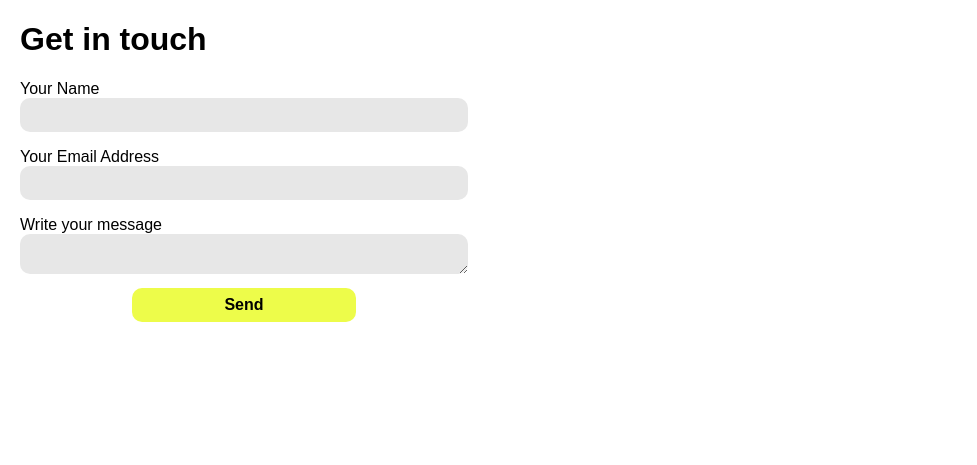
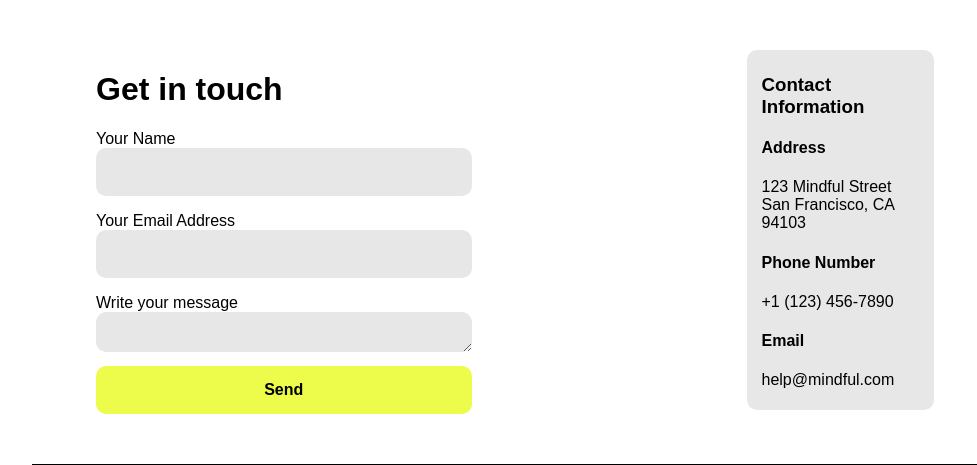
Before and after one commit to DominikSubocz/Mindful, a PHP site: page /Mindful/contact.php in a window 1280 px wide. Shown: the part 83-548 px from the top of the page, without its empty margins (0-977 px from the left). Run offline with PHP 8.4, Linux system fonts and the light colour scheme; grey boxes are pictures that could not be loaded.

Commit message:
Contact Us Page Changes
I am adding more bits to the contact us page as well as editing some bits to match them as closely to the design as I can

```diff
--- a/contact.php
+++ b/contact.php
@@ -10,6 +10,7 @@ $output = "";
 ?>
 
 <div class="contact-form-container">
+    <div>
         <h1>Get in touch</h1>
 
         <form
@@ -61,6 +62,21 @@ $output = "";
         </form>
     </div>
 
+    <div class="contact-info-card">
+        <h3>Contact Information</h3>
+        <h4>Address</h4>
+        <p>
+            123 Mindful Street<br>
+            San Francisco, CA 94103
+        </p>
+        <h4>Phone Number</h4>
+        <p>+1 (123) 456-7890</p>
+
+        <h4>Email</h4>
+        <p>help@mindful.com</p>
+    </div>
+</div>
+
 <div class="contact-map-container">
     <iframe width="425" height="350" src="https://www.openstreetmap.org/export/embed.html?bbox=-2.993334531784058%2C56.49000188262805%2C-2.9796874523162846%2C56.49539753638916&amp;layer=mapnik" style="border: 1px solid black"></iframe><br/><small><a href="https://www.openstreetmap.org/#map=17/56.49270/-2.98651">View Larger Map</a></small>
 </div>
--- a/css/style.css
+++ b/css/style.css
@@ -341,6 +341,12 @@ input:not(input.button) {
   border: 2px solid #e7e7e7;
 }
 
+.contact-info-card{
+  background-color: #E7E7E7ff;
+  border-radius: 10px;
+  height: fit-content;
+}
+
 
 @media screen and (max-width:450px){
   .authentication-container, .contact-form-container, .contact-map-container{
@@ -1230,21 +1263,44 @@ input:not(input.button) {
   .book-card h3 {
     width: 150px;
   }
+  .contact-form-container{
+    display: flex;
+    width: 85%;
+    margin: 50px auto 0 auto;
+  }
 
-  .authentication-container, .contact-form-container, .contact-map-container{
+  .contact-form-container .button{
+    width: 100%;
+    padding:15px 0;
+  }
+
+  .contact-form-container input:not(input.button){
+    padding:15px 0;
+  }
+
+  .contact-form-container div{
+    max-width: 650px;
+    margin-right: 250px;
+  }
+
+  .contact-info-card{
+    width: 450px;
+    padding:5px 15px;
+    margin-left: 25px;
+  }
+
+  .contact-map-container{
+    width: 95%;
+    margin: 50px auto;
+  }
+
+  .authentication-container{
     width: 35vw;
     margin-left:20px;
   }
 
   .contact-submit-button{
     margin-top:10px;
-  }
-
-  .contact-map-container{
-    margin-top:180px;
-    margin-left: auto;
-    margin-right: auto;
-    width: 96vw;
   }
 
   .home-img{
```
Also changed, not shown: other parts of css/style.css (+29 -2 lines). Lines whose indentation alone changed are shown as unchanged.
